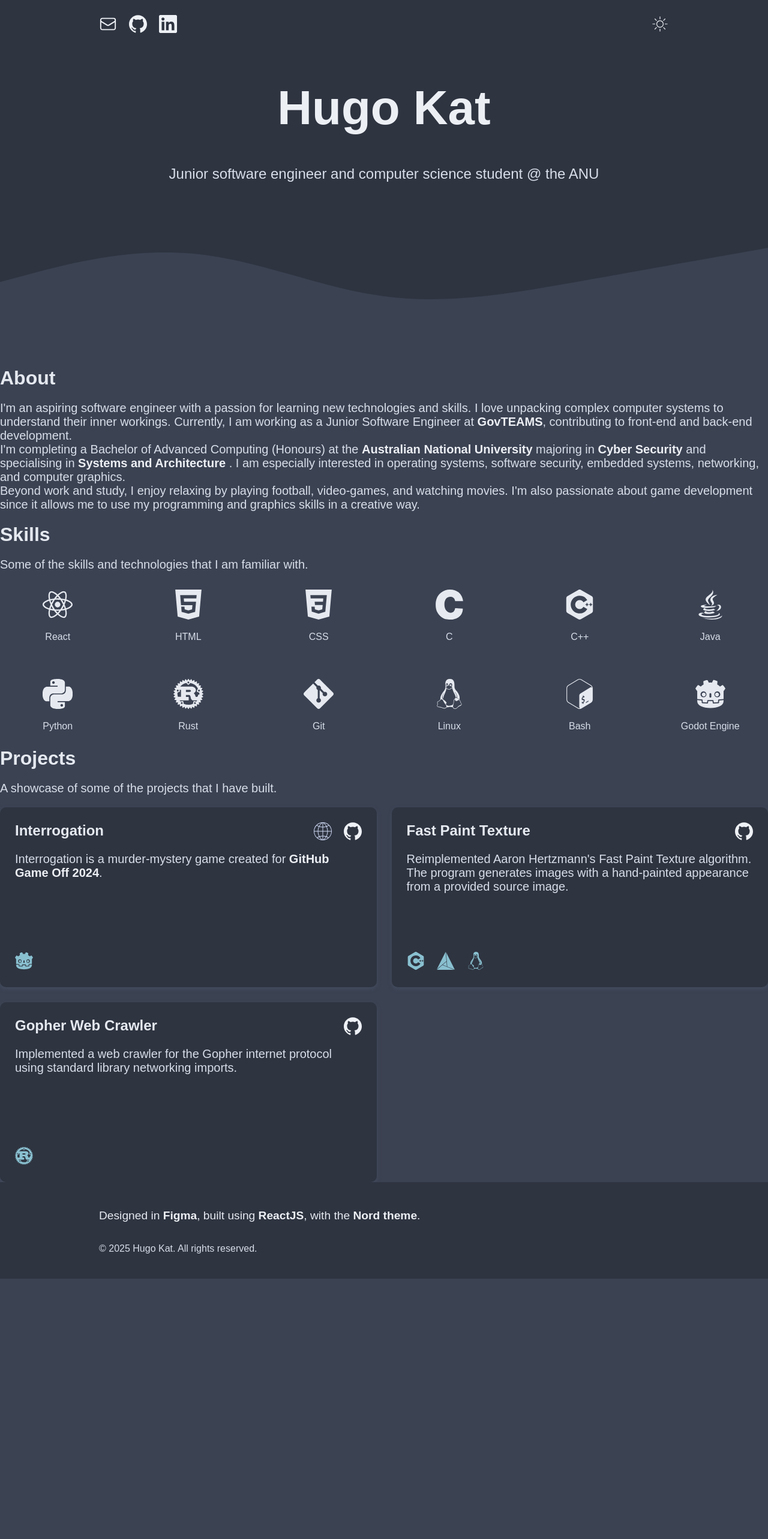
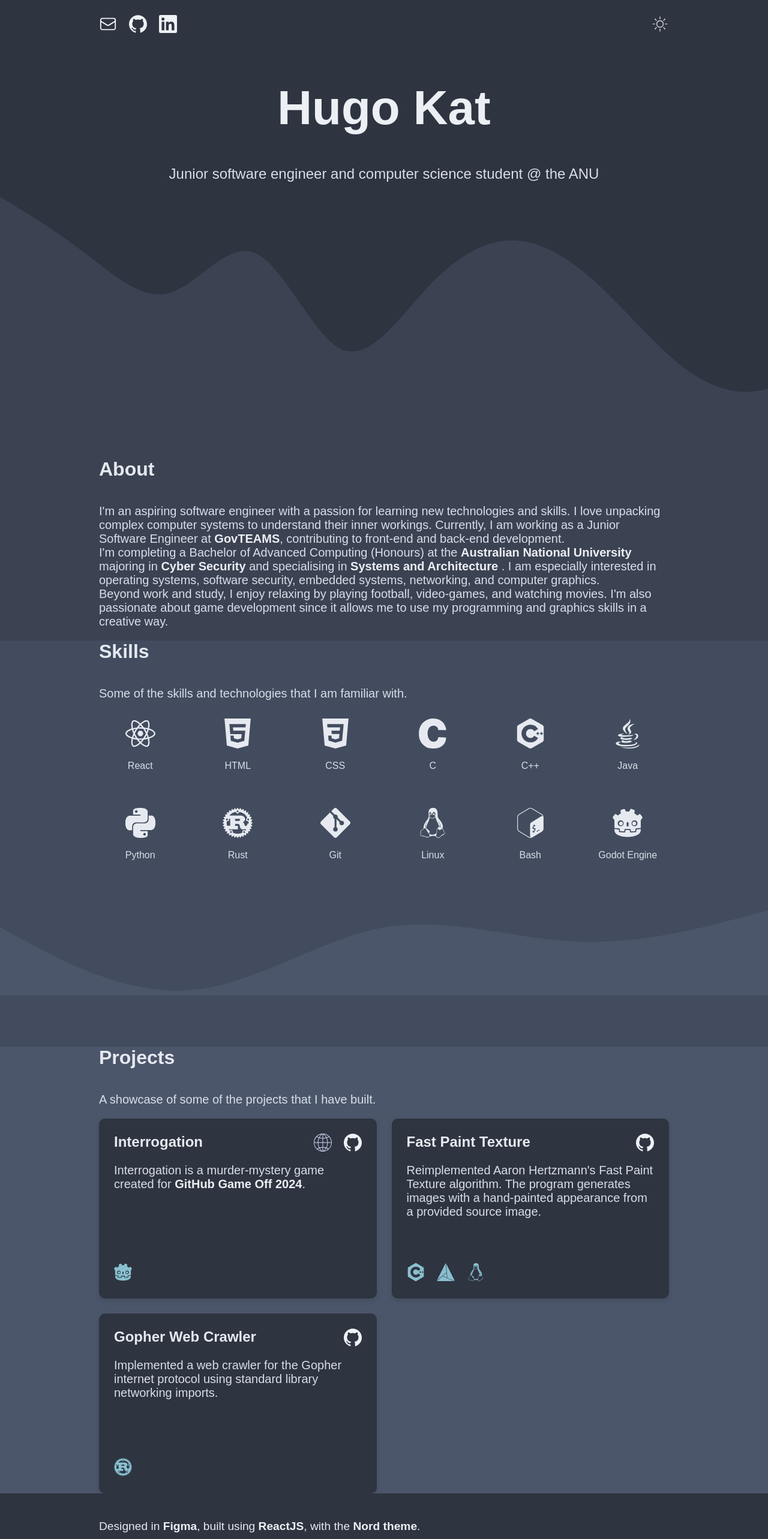
Before and after one commit to hkattt/portfolio, a React (Vite) app in the folder portfolio/: page / in a window 1280 px wide. Shown: the top 2566 px of the page at 60% size. Before the commit the page ends 2132 px from the top, so only its background shows below. Built offline with nearby package versions, Linux system fonts and the light colour scheme; a web font is replaced by a local one.

Commit message:
Started adding waves

```diff
--- a/portfolio/src/Content/About/About.module.css
+++ b/portfolio/src/Content/About/About.module.css
@@ -1,4 +1,28 @@
 .about {
+    background-color: var(--background-primary);
+}
+
+.container {
+    background-color: var(--background-secondary);
+}
+
+.wave {
+    display: flex;
+    margin: 0;
+    padding: 0;
+    filter: var(--background-secondary-filter);
+}
+
+.content {
+    display: flex;
+    flex-direction: column;
+    max-width: var(--content-width);
+    width: 100%;
+    margin: 0 auto;
+    padding: 0 25px;
+}
+
+.aboutText{
     color: var(--font-tertiary);
     font-size: 1.25rem;
     text-align: left
--- a/portfolio/src/Content/About/About.tsx
+++ b/portfolio/src/Content/About/About.tsx
@@ -4,9 +4,12 @@ import Title from "../Title/Title.tsx"
 
 function About() {
     return(
-        <section id="About" aria-label="About">
+        <section id="About" aria-label="About" className={styles.about}>
+            <img className={styles.wave} src="waves/about-top.svg" alt="About section top waves"/>
+            <div className={styles.container}>
+                <div className={styles.content}>
                     <Title title="About"/>
-            <p className={styles.about}>
+                    <p className={styles.aboutText}>
                         I'm an aspiring software engineer with a passion for learning new technologies and skills. I love unpacking complex computer systems to understand their inner workings. Currently,
                         I am working as a Junior Software Engineer at <a href="https://www.govteams.gov.au/" target="_blank" rel="noopener noreferrer">GovTEAMS</a>, contributing to front-end and
                         back-end development.
@@ -23,6 +26,8 @@ function About() {
                         Beyond work and study, I enjoy relaxing by playing football, video-games, and watching movies. I'm also passionate about game development since it allows me to use my programming
                         and graphics skills in a creative way.
                     </p>
+                </div>
+            </div>
         </section>
     )
 }
--- a/portfolio/src/Content/Hero/Hero.module.css
+++ b/portfolio/src/Content/Hero/Hero.module.css
@@ -2,6 +2,9 @@ svg {
     display: flex;
     margin: 0;
     padding: 0;
+    clip-path: inset(0 0 30% 0);
+    height: 70%;
+    overflow: hidden;
 }
 
 .hero {
--- a/portfolio/src/Content/Hero/Hero.tsx
+++ b/portfolio/src/Content/Hero/Hero.tsx
@@ -3,13 +3,12 @@ import styles from "./Hero.module.css"
 
 function Hero() {
     return(
-        <div className={styles.hero}>
+        <section id="Hero" aria-label="Hero" className={styles.hero}>
             <div className={styles.content}>
                 <h1 className={styles.title}>Hugo Kat</h1>
                 <p className={styles.introduction}>Junior software engineer and computer science student @ the ANU</p>
             </div>
-            <svg xmlns="http://www.w3.org/2000/svg" viewBox="0 0 1440 320"><path fill="#3B4252" fill-opacity="1" d="M0,160L60,144C120,128,240,96,360,106.7C480,117,600,171,720,186.7C840,203,960,181,1080,160C1200,139,1320,117,1380,106.7L1440,96L1440,320L1380,320C1320,320,1200,320,1080,320C960,320,840,320,720,320C600,320,480,320,360,320C240,320,120,320,60,320L0,320Z"></path></svg>
-        </div>
+        </section>
     )
 }
 
--- a/portfolio/src/Content/Projects/Projects.module.css
+++ b/portfolio/src/Content/Projects/Projects.module.css
@@ -1,4 +1,17 @@
 .projects {
+    background-color: var(--background-quaternary);
+}
+
+.content {
+    display: flex;
+    flex-direction: column;
+    max-width: var(--content-width);
+    width: 100%;
+    margin: 0 auto;
+    padding: 0 25px;
+}
+
+.projectsGrid {
     display: grid;
     grid-template-columns: repeat(2, 1fr);
     gap: 25px;
--- a/portfolio/src/Content/Projects/Projects.tsx
+++ b/portfolio/src/Content/Projects/Projects.tsx
@@ -87,10 +87,11 @@ const projects = [
 
 function Projects() {
     return(
-        <section id="Projects" aria-label="My Projects">
+        <section id="Projects" aria-label="My Projects" className={styles.projects}>
+            <div className={styles.content}>
                 <Title title="Projects"/>
                 <p className={styles.text}>A showcase of some of the projects that I have built.</p>
-            <div className={styles.projects}>
+                <div className={styles.projectsGrid}>
                     {
                         projects.map((project, index) => (
                             <Project
@@ -103,6 +104,7 @@ function Projects() {
                         ))
                     }
                 </div>
+            </div>
         </section>
     )
 }
--- a/portfolio/src/Content/Skills/Skills.module.css
+++ b/portfolio/src/Content/Skills/Skills.module.css
@@ -1,4 +1,17 @@
 .skills {
+    background-color: var(--background-tertiary);
+}
+
+.content {
+    display: flex;
+    flex-direction: column;
+    max-width: var(--content-width);
+    width: 100%;
+    margin: 0 auto;
+    padding: 0 25px;
+}
+
+.skillsGrid {
     display: grid;
     grid-template-columns: repeat(6, 1fr);
     gap: 25px;
--- a/portfolio/src/Content/Skills/Skills.tsx
+++ b/portfolio/src/Content/Skills/Skills.tsx
@@ -20,10 +20,11 @@ const skills = [
 
 function Skills() {
     return(
-        <section id="Skills" aria-label="My Skills">
+        <section id="Skills" aria-label="My Skills" className={styles.skills}>
+            <div className={styles.content}>
                 <Title title="Skills"/>
                 <p className={styles.text}>Some of the skills and technologies that I am familiar with.</p>
-            <div className={styles.skills}>
+                <div className={styles.skillsGrid}>
                     {
                         skills.map((skill, index) => (
                             <Skill
@@ -36,6 +37,8 @@ function Skills() {
                         ))
                     }
                 </div>
+            </div>
+            <svg xmlns="http://www.w3.org/2000/svg" viewBox="0 0 1440 320"><path fill="#4C566A" fill-opacity="1" d="M0,96L60,128C120,160,240,224,360,213.3C480,203,600,117,720,96C840,75,960,117,1080,122.7C1200,128,1320,96,1380,80L1440,64L1440,320L1380,320C1320,320,1200,320,1080,320C960,320,840,320,720,320C600,320,480,320,360,320C240,320,120,320,60,320L0,320Z"></path></svg>
         </section>
     );
 }
```
Also changed, not shown: portfolio/public/waves/about-top.svg (added). Lines whose indentation alone changed are shown as unchanged.
